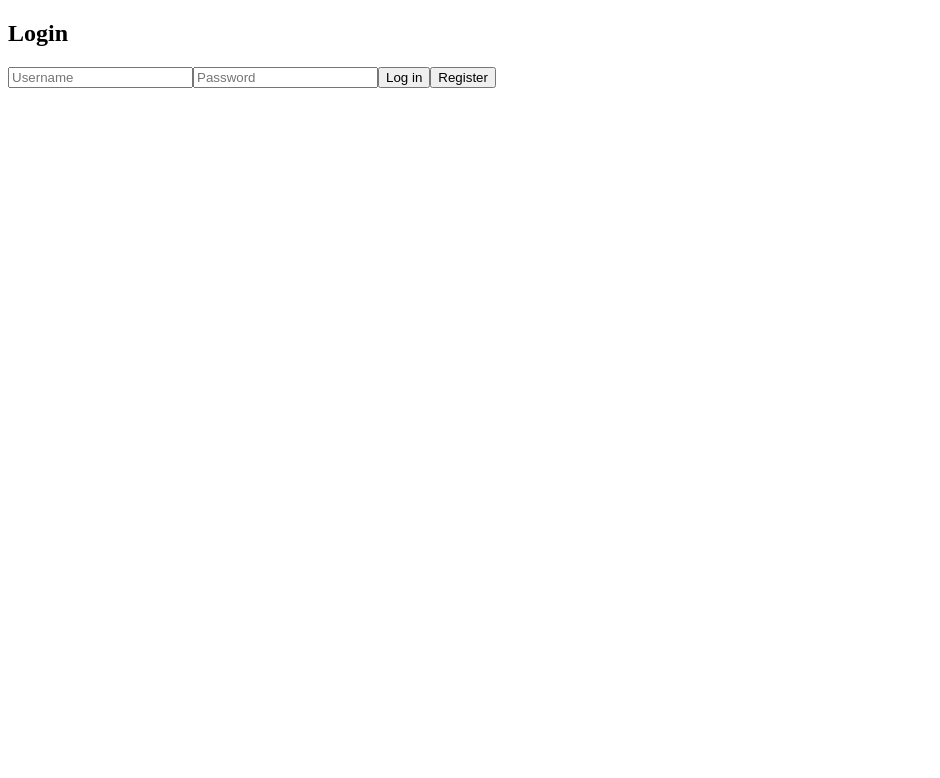
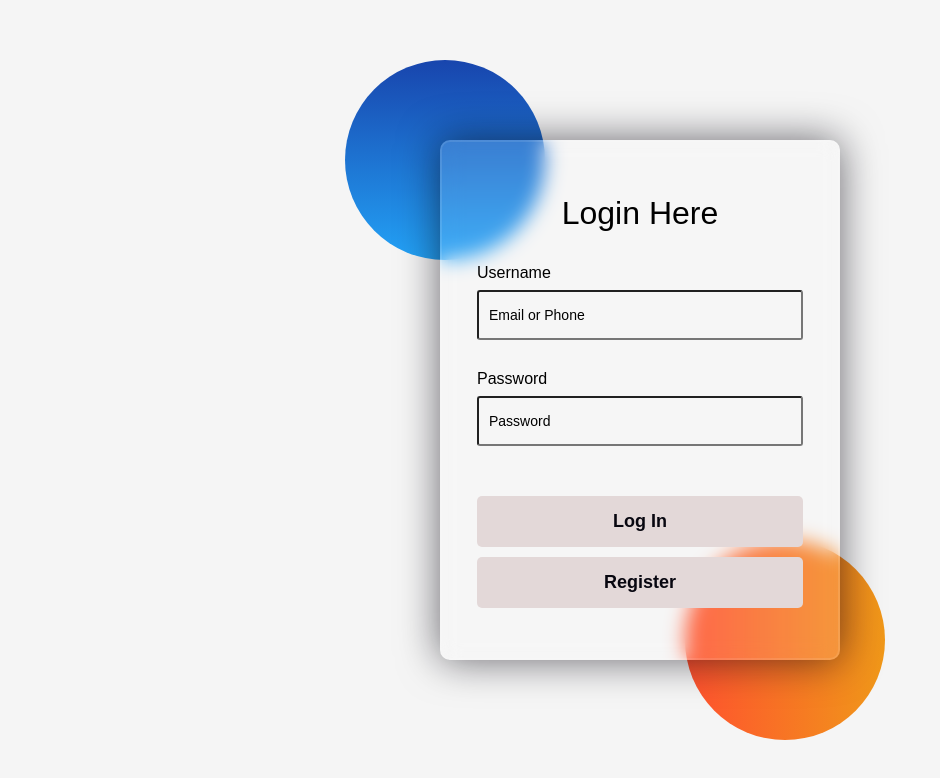
Before and after one commit to hectorlopezlopez/Project_1-FrontEnd, a React app: page /login in a window 1280 px wide. Shown: the top 778 px of the page, without its empty margins (0-940 px from the left). Built offline with nearby package versions, Linux system fonts and the light colour scheme; no server answers; the HTML template or start-up script is replaced by a standard one.

Commit message:
Added css to login,register,complete profile , update my profile

```diff
--- /dev/null
+++ b/src/components/CompleteProfile.css
@@ -0,0 +1,52 @@
+body {
+    background-color: #f5f5f5;
+    font-family: 'Poppins', sans-serif;
+  }
+
+  .complete-form {
+    background-color: white;
+    width: 400px;
+    padding: 40px;
+    margin: 100px auto;
+    border-radius: 12px;
+    box-shadow: 0 8px 30px rgba(0, 0, 0, 0.1);
+  }
+
+  .complete-form h3 {
+    text-align: center;
+    margin-bottom: 25px;
+    font-size: 24px;
+    color: #333;
+  }
+
+  .complete-form label {
+    display: block;
+    font-weight: 500;
+    margin: 15px 0 5px;
+    color: #111;
+  }
+
+  .complete-form input {
+    width: 100%;
+    padding: 10px 12px;
+    border: 1px solid #999;
+    border-radius: 5px;
+    font-size: 14px;
+  }
+
+  .complete-form button {
+    margin-top: 30px;
+    width: 100%;
+    background-color: #eae2df;
+    color: #22181c;
+    padding: 15px;
+    font-size: 16px;
+    font-weight: 600;
+    border: none;
+    border-radius: 6px;
+    cursor: pointer;
+  }
+
+  .complete-form button:hover {
+    background-color: #d1c7c4;
+  }
--- a/src/components/CompleteProfile.tsx
+++ b/src/components/CompleteProfile.tsx
@@ -5,6 +5,7 @@ import { AuthContext } from '../context/AuthContext';
 import { useNavigate } from 'react-router';
 import { createUserProfile } from '../services/user';
 import Swal from 'sweetalert2';
+import './CompleteProfile.css';
 
 function CompleteProfile(): JSX.Element {
   const { login, accountId, hasUserProfile } = useContext(AuthContext);
@@ -69,19 +70,68 @@ function CompleteProfile(): JSX.Element {
   const handleChange = (setter: React.Dispatch<React.SetStateAction<string>>) =>
     (e: ChangeEvent<HTMLInputElement>) => setter(e.target.value);
 
-  return (
-    <div>
-      <h2>Complete your profile</h2>
-      <form onSubmit={handleCreateUser}>
-        <input placeholder="Name" value={firstName} onChange={handleChange(setFirstName)} required />
-        <input placeholder="Last name" value={lastName} onChange={handleChange(setLastName)} required />
-        <input placeholder="Mail" value={email} onChange={handleChange(setEmail)} required />
-        <input placeholder="Date of creation" value={createdAt} onChange={handleChange(setCreatedAt)} required />
-        <input placeholder="Phone" value={phone} onChange={handleChange(setPhone)} required />
+  return  (
+    <>
+      <div className="background">
+        <div className="shape"></div>
+        <div className="shape"></div>
+      </div>
+      <form className="complete-form" onSubmit={handleCreateUser}>
+        <h3>Complete your profile</h3>
+
+        <label htmlFor="name">Name</label>
+        <input
+          id="name"
+          placeholder="Name"
+          value={firstName}
+          onChange={handleChange(setFirstName)}
+          required
+        />
+
+        <label htmlFor="lastname">Last name</label>
+        <input
+          id="lastname"
+          placeholder="Last name"
+          value={lastName}
+          onChange={handleChange(setLastName)}
+          required
+        />
+
+        <label htmlFor="email">Mail</label>
+        <input
+          id="email"
+          placeholder="Mail"
+          value={email}
+          onChange={handleChange(setEmail)}
+          required
+        />
+
+        <label htmlFor="createdAt">Date of creation</label>
+        <input
+          type="date"
+          id="createdAt"
+          name="trip-start"
+          value={createdAt}
+          min="2018-01-01"
+          max="2025-12-31"
+          onChange={handleChange(setCreatedAt)}
+          required
+        />
+
+        <label htmlFor="phone">Phone</label>
+        <input
+          id="phone"
+          placeholder="Phone"
+          value={phone}
+          onChange={handleChange(setPhone)}
+          required
+        />
+
         <button type="submit">Save profile</button>
-        {error && <p style={{ color: 'red' }}>{error}</p>}
+
+        {error && <p style={{ color: 'red', marginTop: '15px' }}>{error}</p>}
       </form>
-    </div>
+    </>
   );
 }
 
--- /dev/null
+++ b/src/components/Login.css
@@ -0,0 +1,101 @@
+*,
+*:before,
+*:after {
+  padding: 0;
+  margin: 0;
+  box-sizing: border-box;
+}
+
+body {
+  background-color: #fbfbff;
+  font-family: 'Poppins', sans-serif;
+}
+
+.background {
+  width: 430px;
+  height: 520px;
+  position: absolute;
+  transform: translate(-50%, -50%);
+  left: 50%;
+  top: 50%;
+  z-index: -1;
+}
+
+.background .shape {
+  height: 200px;
+  width: 200px;
+  position: absolute;
+  border-radius: 50%;
+}
+
+.shape:first-child {
+  background: linear-gradient(#1845ad, #23a2f6);
+  left: -80px;
+  top: -80px;
+}
+
+.shape:last-child {
+  background: linear-gradient(to right, #ff512f, #f09819);
+  right: -30px;
+  bottom: -80px;
+}
+
+.login-form {
+  height: 520px;
+  width: 400px;
+  background-color: rgba(255, 255, 255, 0.13);
+  position: absolute;
+  transform: translate(-50%, -50%);
+  top: 50%;
+  left: 50%;
+  border-radius: 10px;
+  backdrop-filter: blur(10px);
+  border: 2px solid rgba(255, 255, 255, 0.1);
+  box-shadow: 0 0 40px rgba(8, 7, 16, 0.6);
+  padding: 50px 35px;
+  color: #000000;
+}
+
+.login-form h3 {
+  font-size: 32px;
+  font-weight: 500;
+  line-height: 42px;
+  text-align: center;
+}
+
+.login-form label {
+  display: block;
+  margin-top: 30px;
+  font-size: 16px;
+  font-weight: 500;
+}
+
+.login-form input {
+  display: block;
+  height: 50px;
+  width: 100%;
+  background-color: rgba(238, 236, 236, 0.07);
+  border-radius: 3px;
+  padding: 0 10px;
+  margin-top: 8px;
+  font-size: 14px;
+  font-weight: 300;
+  color: #000000;
+}
+
+.login-form input::placeholder {
+  color: #000000;
+}
+
+.login-form button {
+  margin-top: 50px;
+  width: 100%;
+  background-color: #e3d8d8;
+  color: #080710;
+  padding: 15px 0;
+  font-size: 18px;
+  font-weight: 600;
+  border-radius: 5px;
+  cursor: pointer;
+  border: none;
+}
--- a/src/components/Login.tsx
+++ b/src/components/Login.tsx
@@ -3,6 +3,8 @@ import { useContext, useState, FormEvent, JSX } from 'react';
 import { AuthContext } from '../context/AuthContext';
 import { useNavigate } from 'react-router';
 import { loginRequest } from '../services/authservice';
+import './Login.css';
+
 import Swal from 'sweetalert2';
 function Login(): JSX.Element {
   const { login } = useContext(AuthContext);
@@ -42,7 +44,17 @@ function Login(): JSX.Element {
           navigate("/home");
         }, 200);
       } else {
-        setError(data["error: "] || "Credenciales inválidas");
+        Swal.fire({
+                  toast:true,
+                  title: 'ERROR!',
+                  text: 'Invalid credentials.',
+                  icon: 'error',
+                  showConfirmButton: false,
+                  confirmButtonText: 'Accept',
+                  timer: 1000,
+                       timerProgressBar: true,
+                });
+        setError(data["error: "] || "Invalid credentials");
       }
     } catch (err) {
       console.error('Error al iniciar sesión:', err);
@@ -51,26 +63,68 @@ function Login(): JSX.Element {
   };
 
   return (
-    <form onSubmit={handleLogin}>
-      <h2>Login</h2>
+    <>
+    <div className="background">
+      <div className="shape"></div>
+      <div className="shape"></div>
+    </div>
+    <form className="login-form" onSubmit={handleLogin}>
+      <h3>Login Here</h3>
+
+      <label htmlFor="username">Username</label>
       <input
         type="text"
-        placeholder="Username"
+        id="username"
+        placeholder="Email or Phone"
         value={username}
-        onChange={e => setUsername(e.target.value)}
+        onChange={(e) => setUsername(e.target.value)}
       />
+
+      <label htmlFor="password">Password</label>
       <input
         type="password"
+        id="password"
         placeholder="Password"
         value={password}
-        onChange={e => setPassword(e.target.value)}
+        onChange={(e) => setPassword(e.target.value)}
       />
-      <button type="submit">Log in</button>
-      <button type="button" onClick={() => navigate("/register")}>
+
+      <button type="submit">Log In</button>
+
+      <button
+        type="button"
+        onClick={() => navigate("/register")}
+        style={{ marginTop: '10px' }}
+      >
         Register
       </button>
-      {error && <p style={{ color: 'red' }}>{error}</p>}
+
+      {error && <p style={{ color: 'red', marginTop: '15px' }}>{error}</p>}
     </form>
+  </>
+    // <form  onSubmit={handleLogin}>
+    //   <h2>Login</h2>
+    //   <input
+    //     type="text"
+    //     placeholder="Username"
+    //     value={username}
+    //     onChange={e => setUsername(e.target.value)}
+    //   />
+    //   <input
+    //     type="password"
+    //     placeholder="Password"
+    //     value={password}
+    //     onChange={e => setPassword(e.target.value)}
+    //   />
+    //   <button type="submit">Log in</button>
+    //   <button type="button" onClick={() => navigate("/register")}>
+    //     Register
+    //   </button>
+    //   {error && <p style={{ color: 'red' }}>{error}</p>}
+
+
+
+    // </form>
   );
 }
 
--- a/src/components/Register.tsx
+++ b/src/components/Register.tsx
@@ -5,6 +5,7 @@ import { AuthContext } from '../context/AuthContext';
 import { useNavigate } from 'react-router';
 import { loginRequest, registerRequest } from '../services/authservice';
 import Swal from 'sweetalert2';
+import './Login.css';
 
 interface Role {
   roleId: number;
@@ -117,9 +118,15 @@ function Register(): JSX.Element {
   }, [authStatus, pendingRedirect, navigate]);
 
   return (
-    <div>
-      <h2>Register</h2>
-      <form onSubmit={handleRegister}>
+    <>
+    <div className="background">
+      <div className="shape"></div>
+      <div className="shape"></div>
+    </div>
+    <form className="login-form" onSubmit={handleRegister}>
+      <h3>Register</h3>
+
+      <label htmlFor="username">Username</label>
       <input
         type="text"
         name="username"
@@ -127,7 +134,9 @@ function Register(): JSX.Element {
         value={formData.username}
         onChange={handleChange}
         required
-        /><br />
+      />
+
+      <label htmlFor="password">Password</label>
       <input
         type="password"
         name="password"
@@ -135,12 +144,14 @@ function Register(): JSX.Element {
         value={formData.password}
         onChange={handleChange}
         required
-        /><br />
+      />
+
       <button type="submit">Register</button>
+
+      {error && <p style={{ color: 'red', marginTop: '15px' }}>{error}</p>}
+      {success && <p style={{ color: 'green', marginTop: '15px' }}>{success}</p>}
     </form>
-      {error && <p style={{ color: 'red' }}>{error}</p>}
-      {success && <p style={{ color: 'green' }}>{success}</p>}
-    </div>
+  </>
   );
 }
 
--- a/src/services/user.ts
+++ b/src/services/user.ts
@@ -26,6 +26,7 @@ export const getMyUserInfo = async () => {
 };
 
 export const updateUser = async (userData: User): Promise<Response> => {
+  console.log({userData})
   return await fetch("http://localhost:8080/users/myuser", {
     method: "PUT",
     headers: {
```
Also changed, not shown: src/components/UpdateMyProfile.tsx (+37 -9 lines), src/components/Register.css (added). Lines whose indentation alone changed are shown as unchanged.
